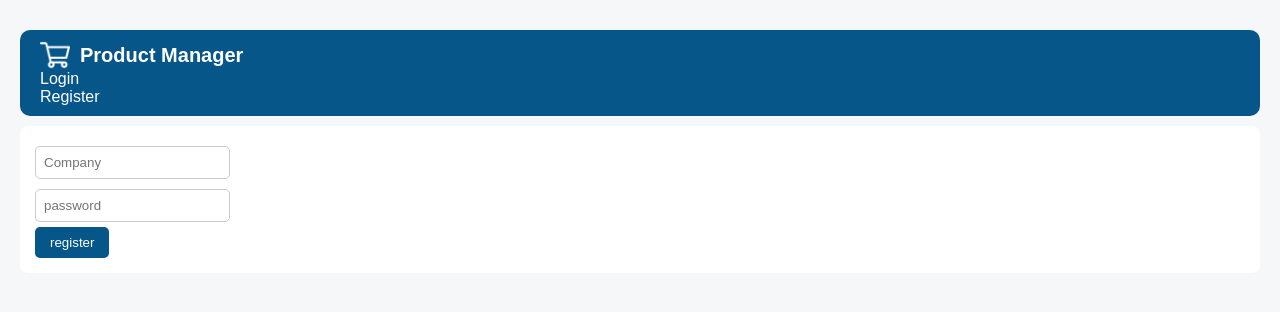
After one commit to gle4ik-lm/flask_first, a Flask app: page /register in a window 1280 px wide. The commit adds this page. Shown: the top 312 px of the page. Run offline with Flask 3, Linux system fonts and the light colour scheme.

Commit message:
all commit

```diff
--- a/app.py
+++ b/app.py
@@ -1,8 +1,7 @@
-
-
-from flask import Flask, render_template, request, flash, redirect, url_for
-from models import init_db
+from flask import Flask, render_template, request, flash, redirect, url_for, session
+from models import init_db, Company
 from actions import *
+from werkzeug.security import generate_password_hash, check_password_hash
 
 app = Flask(__name__)
 app.secret_key = 'secret_key'
@@ -10,10 +9,24 @@ app.secret_key = 'secret_key'
 # підключення до БД
 init_db()
 
+def is_logged():
+    return 'company' in session
+
+def current_company():
+    name = session['company']
+    return get_company_by_name(name)
 
 @app.route('/', methods=['GET', 'POST'])
+
 @app.route('/products', methods=['GET', 'POST'])
 def products():
+
+    session.permanent = True
+    if not is_logged():
+        return redirect(url_for('login'))
+
+    company = current_company()
+
     if request.method == 'POST':
         name = request.form.get('name')
         price = request.form.get('price')
@@ -21,37 +34,84 @@ def products():
 
         price = float(price)
 
-        if product_exists(name):
+        if product_exists(name, company.id):
             flash(f'Product {name} already exists!', category='error')
         else:
-            add_product(name, price, category)
+            add_product(name, price, category, company.id)
             flash(f'Product {name} was added!', category='success')
 
         return redirect(url_for('products'))
 
 
-    all_categories = get_categories()
-
-
+    all_categories = get_categories(company.id)
     choose_category = request.args.get('category', 'all')
 
     if choose_category == 'all':
-        filter_products = get_products()
+        filter_products = get_products(company.id)
     else:
 
-        filter_products = get_products_by_category(choose_category)
+        filter_products = get_products_by_category(choose_category, company.id)
 
     return render_template('product.html',
                            products=filter_products,
                            categories=all_categories,
                            choose_category=choose_category)
 
+@app.route('/register', methods=['GET', 'POST'])
+def register():
+    if request.method == 'POST':
+        name = request.form.get('company')
+        password = request.form.get('password')
+
+        if company_exist(name):
+            flash(f'Company {name} already exists!')
+            return redirect(url_for('register'))
+        else:
+
+            print(f"name={name!r}")
+            print(f"password={password!r}")
+            hash_pass = generate_password_hash(password)
+            add_company(name, hash_pass)
+
+            flash(f'Company {name} was created!')
+            return redirect(url_for('login'))
+
+    return render_template('register.html')
+
+@app.route('/login', methods=['GET', 'POST'])
+def login():
+    if request.method == 'POST':
+        name = request.form.get('company')
+        password = request.form.get('password')
+
+        if not company_exist(name):
+            print(f"name={name!r}")
+            print(f"password={password!r}")
+            flash(f'Company {name} does not exist!')
+            return redirect(url_for('login'))
+
+        company = get_company_by_name(name)
+
+        # перевіряємо хеш паролей, чи співпадають вони
+        if not check_password_hash(company.password, password):
+            flash(f'Password incorrect!')
+            return redirect(url_for('login'))
+
+        # в cookie файл зберігаємо назву компанії
+        session['company'] = company.name
+
+        flash(f'Welcome {name}!')
+        return redirect(url_for('products'))
+
+    return render_template('login.html')
+
 
 # динамічне посилання з параметрами <>
 @app.route('/products/<name_product>', methods=['GET', 'POST'])
 def delete(name_product):
+    company = current_company()
     if request.method == 'POST':
-        delete_product(name_product)
+        delete_product(name_product, company_id=company.id)
         flash(f'Product {name_product} was deleted!', category='success')
         return redirect(url_for('products'))
     return redirect(url_for('products'))
@@ -61,13 +121,15 @@ def update(name_product):
     if request.method == 'POST':
         edit_price = request.form.get('edit_price')
         edit_category = request.form.get('edit_category')
-        edit_product(name_product, edit_price, edit_category)
+        edit_product(name_product, edit_price, edit_category, company_id=session['company'])
         flash(f'Product {name_product} was updated!', category='success')
         return redirect(url_for('products'))
 
-    product = Product.get(Product.name == name_product)
 
 
-    return render_template('edit.html',price=product.price, category=product.category)
+    product = Product.get(Product.name == name_product)
+    return render_template('edit.html', price=product.price, category=product.category, name = product.name)
+
+
 
 app.run(debug=True)
--- /dev/null
+++ b/templates/base.html
@@ -0,0 +1,52 @@
+<!DOCTYPE html>
+<html lang="en">
+<head>
+  <meta charset="UTF-8">
+
+  <!--Заголовок для кожної сторінки буде різним-->
+  <title>{% block title %} {% endblock %}</title>
+
+  {% block style %}
+  {% endblock %}
+
+
+
+</head>
+<body>
+
+  <!--Шапка спільна для всіх сторінок-->
+<header class="header">
+    <div class="container">
+      <div class="logo">
+
+        <a href="{{ url_for('products') }}">
+          <!-- Адреса до статичного файлу -->
+          <img src="{{ url_for('static', filename='image/cart.png') }}" alt="logo">
+          <span>Product Manager</span>
+        </a>
+        <div>
+  <a href="{{ url_for('login') }}" class="btn btn-light" role="button">Login</a>
+  <a href="{{ url_for('register') }}" class="btn btn-outline-light" role="button">Register</a>
+</div>
+
+      </div>
+    </div>
+  </header>
+
+  <main>
+    <!--Flash-повідомлення є на всіх сторінках-->
+    {% with messages = get_flashed_messages() %}
+      {% for msg in messages %}
+        <div class="alert alert-info" role="alert">
+          {{ msg }}
+        </div>
+      {% endfor %}
+    {% endwith %}
+
+    <!--Тут буде унікальний контент кожної сторінки-->
+    {% block content %}
+    {% endblock %}
+
+  </main>
+</body>
+</html>
--- a/templates/product.html
+++ b/templates/product.html
@@ -16,6 +16,10 @@
           <img src="{{ url_for('static', filename='image/cart.png') }}" alt="logo">
           <span>Product Manager</span>
         </a>
+        <div>
+  <a href="{{ url_for('login') }}" class="btn btn-light" role="button">Login</a>
+  <a href="{{ url_for('register') }}" class="btn btn-outline-light" role="button">Register</a>
+</div>
 
       </div>
     </div>
--- /dev/null
+++ b/templates/register.html
@@ -0,0 +1,22 @@
+{% extends "base.html" %}
+{% block title %}
+Register
+{% endblock %}
+{% block style %}
+<link rel = "stylesheet" href="{{ url_for('static', filename='css/style.css') }}">
+{% endblock %}
+{% block content %}
+<main>
+    <form method="POST">
+            <div>
+                <input  name="company" type="text" placeholder="Company">
+            </div>
+            <div class="col-md-2">
+                <input  name="password" type="password"  placeholder="password">
+            </div>
+            <div>
+                <button type="submit">register</button>
+            </div>
+  </form>
+</main>
+{% endblock %}
```
Also changed, not shown: actions.py (+29 -19 lines), models.py (+9 -1 lines), templates/edit.html (+40 -5 lines), templates/login.html (added, +23 -0 lines), db.sqlite.
